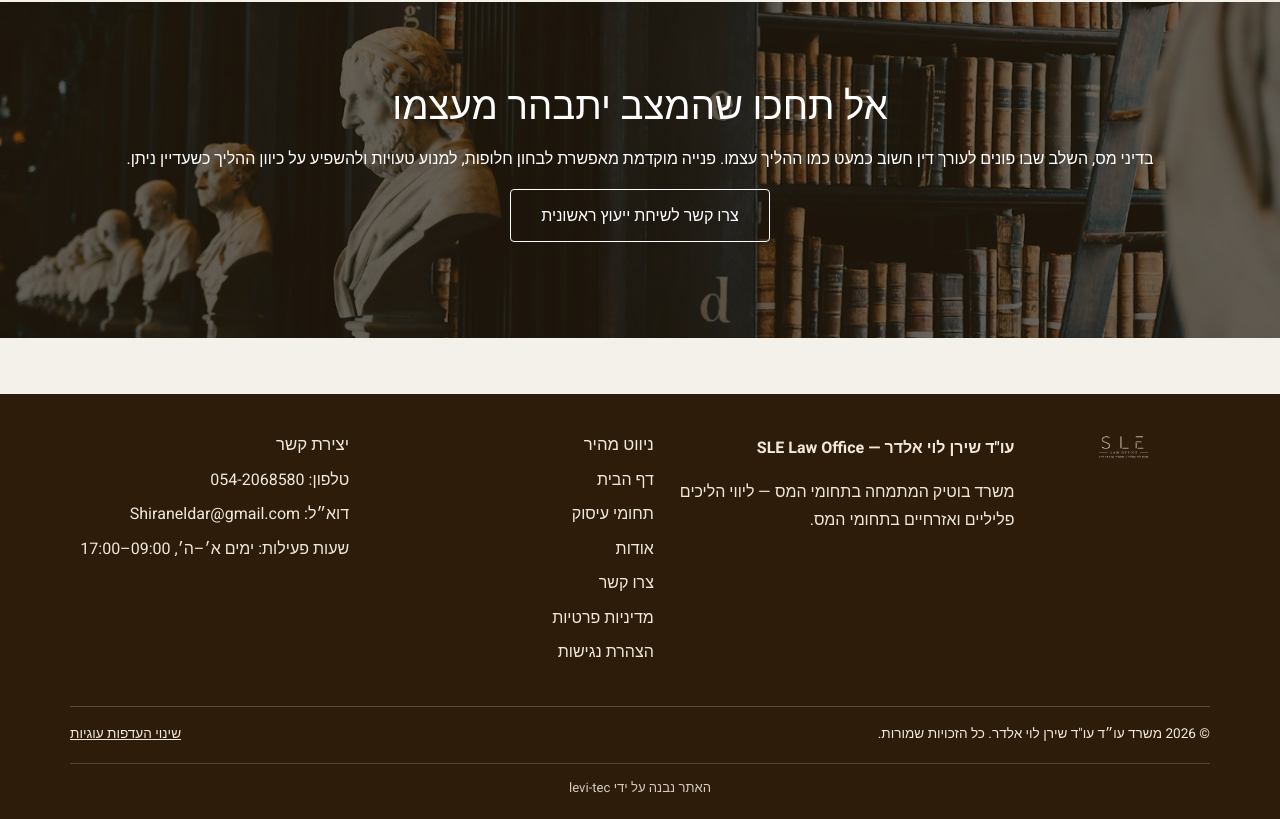
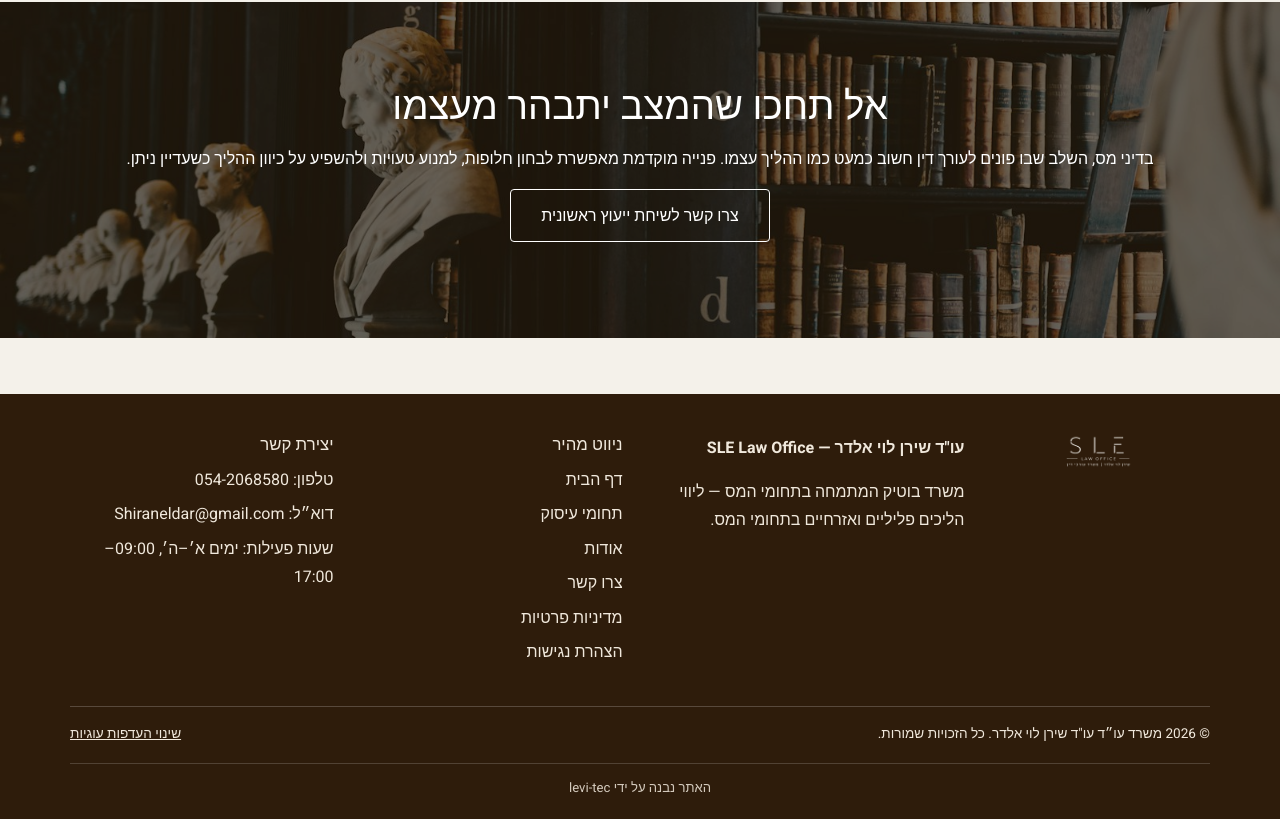
Before and after one commit to meni1221/sle-law-site, a React (Vite) app: page / in a window 1280 px wide. Shown: the part 2999-3818 px from the top of the page. Built offline with nearby package versions, Linux system fonts and the light colour scheme; no server answers.

Commit message:
feat: enlarge footer logo

```diff
--- a/src/components/SiteFooter.tsx
+++ b/src/components/SiteFooter.tsx
@@ -14,8 +14,8 @@ export default function SiteFooter() {
           <img
             src="/logo-sle-footer.png"
             alt="SLE Law Office — שירן לוי אלדר"
-            width={170}
-            height={28}
+            width={220}
+            height={36}
             loading="lazy"
             className="footer-logo"
           />
--- a/src/index.css
+++ b/src/index.css
@@ -594,7 +594,7 @@ textarea:focus-visible {
   padding-block: 2.5rem;
 }
 .footer-logo {
-  width: 170px;
+  width: 220px;
   height: auto;
 }
 .footer-heading {
```
